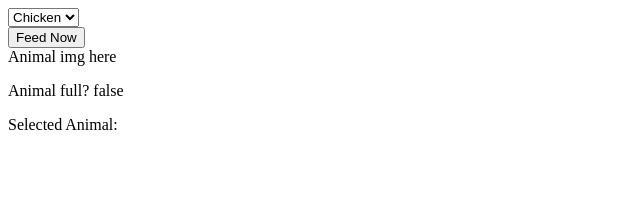
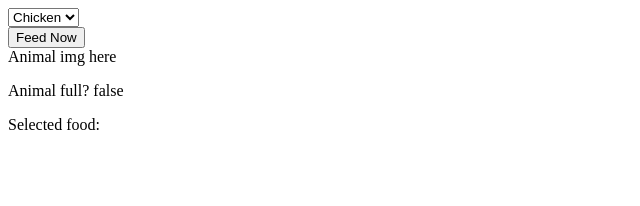
Before and after one commit to dynnt27/simple-react-redux, a React app: page / in a window 1280 px wide. Shown: the top 206 px of the page, without its empty margins (0-640 px from the left). Built offline with nearby package versions, Linux system fonts and the light colour scheme; the HTML template or start-up script is replaced by a standard one.

Commit message:
Edit: text

```diff
--- a/src/components/Label.js
+++ b/src/components/Label.js
@@ -9,7 +9,7 @@ class Label extends React.PureComponent {
 
     return 	<div>
 				<p>{`Animal full? ${ isFull }`} </p>
-        <p>{`Selected Animal: ${ selectedAnimal }`} </p>
+        <p>{`Selected food: ${ selectedAnimal }`} </p>
 			</div>
   }
 }
```
